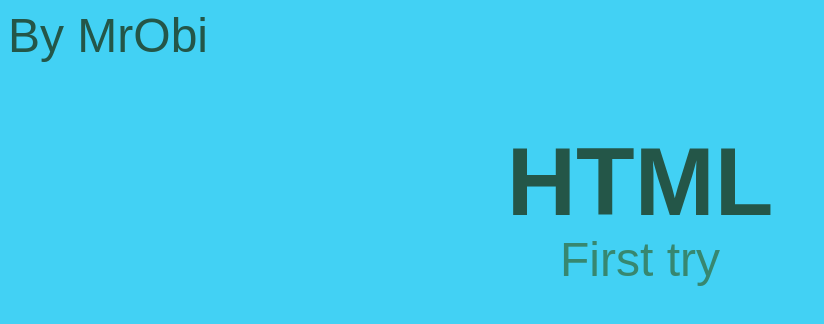
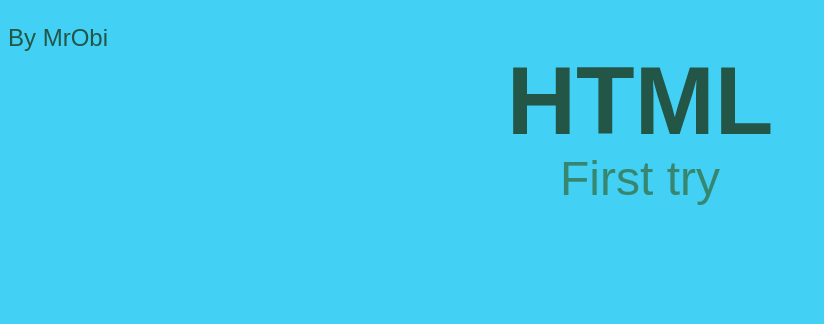
Before and after one commit to MrObi2612/MrObi2612.github.io, a plain HTML site: page Index.html in a window 1280 px wide. Shown: the whole page, without its empty margins (0-824 px from the left). Drawn offline with Linux system fonts and the light colour scheme.

Commit message:
Update Index.html

```diff
--- a/Index.html
+++ b/Index.html
@@ -1,17 +1,18 @@
+<!DOCTYPE html>
 <html>
 <body  Style="background-color:#42d1f4">
 <font size="10" color="#378770" face="Arial">
 <style> #a {
 		color:#245648;
 }
- #b {
+ 		#b {
 		color:#245648;
-        size:2;
+        font-size:24px;
 }
 </style>
-<p id="b" >By MrObi</p>
-<center><h1 id="a">HTML</h1></center>
-<center><p style="transform: translate(0px,-70px)">First try</p></center>
+<p id="b">By MrObi</p>
+<center><h1 id="a" style="transform: translate(0px,-70px)">HTML</h1></center>
+<center><p style="transform: translate(0px,-140px)">First try</p></center>
 
 </body>
 </html>
```
